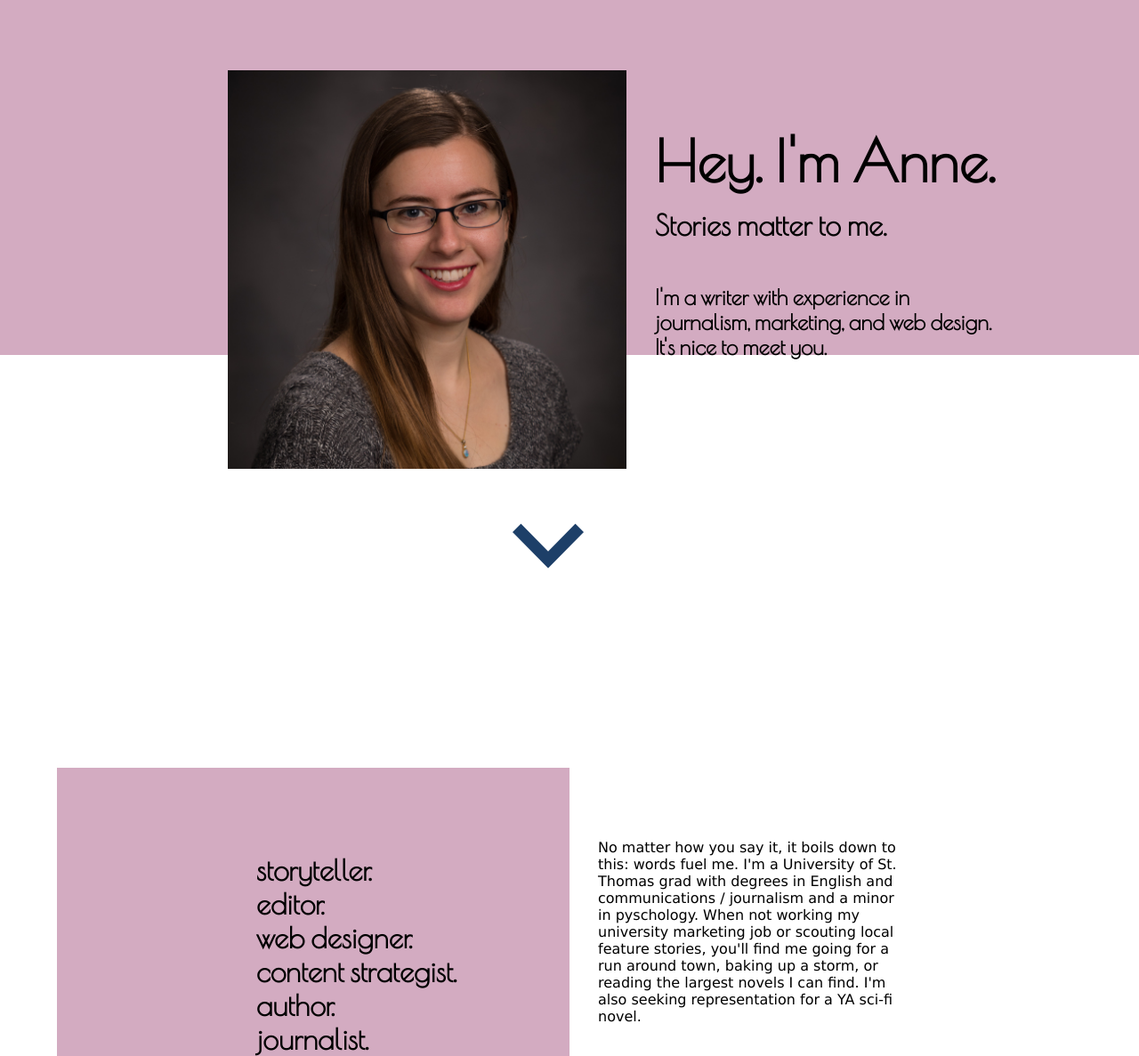
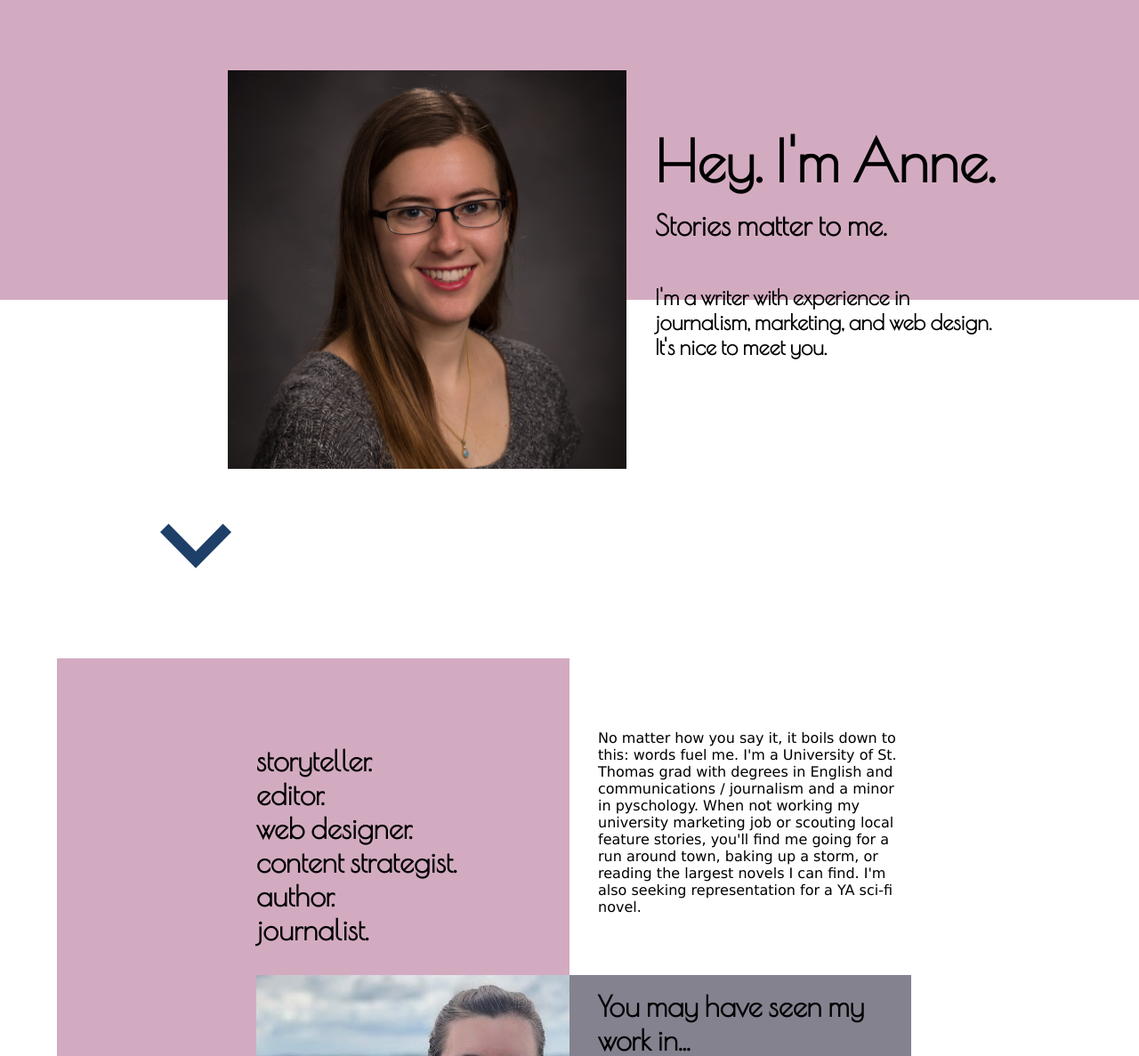
Before and after one commit to annekopas/annekopas, a PHP site: page / in a window 1280 px wide. Shown: the part 85-1272 px from the top of the page at 89% size. Run offline with PHP 8.4, Linux system fonts and the light colour scheme; some libraries are stand-ins or nearby versions.

Commit message:
Update style3.css

```diff
--- a/style3.css
+++ b/style3.css
@@ -227,7 +227,7 @@ a.activelinks {
 }
 #home {
 	background: linear-gradient(180deg, #D3ABC1 50%, white 0%);
-	height:100%;
+	height:fit-content;
 }
 .backgroundbox {
 	height: 40%;
@@ -312,6 +312,7 @@ a.activelinks {
 .downarrow {
 	padding-top: 1em;
 	padding-bottom: 1em;
+	max-width: 400px;
 }
 .downarrow a {
 	font-family:'iconmonstr-iconic-font';
```
